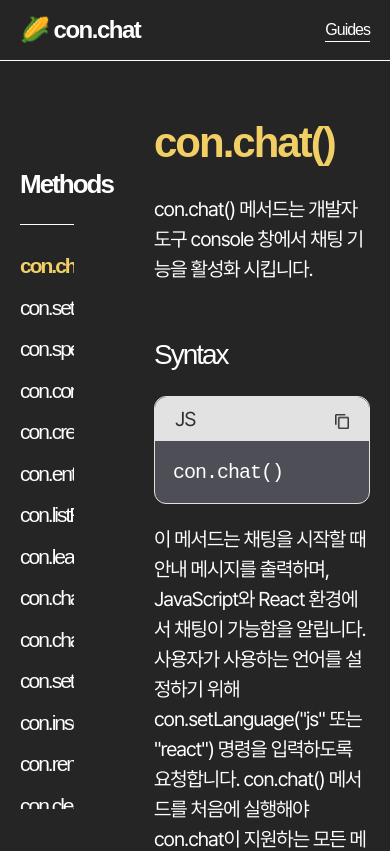
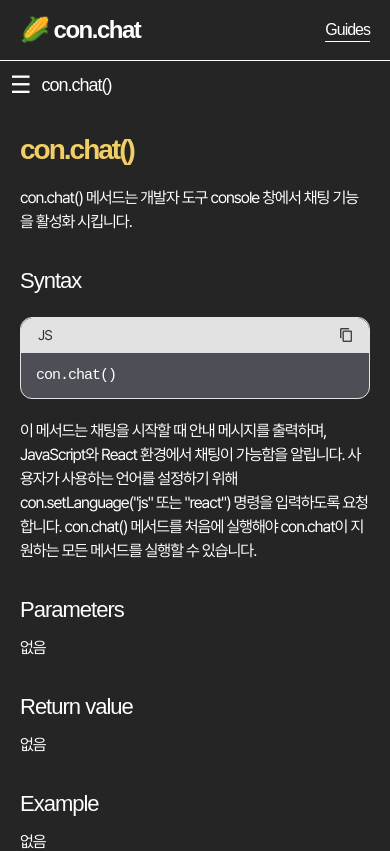
Before and after one commit to Team-conchat/con.chat-guide, a React (Vite) app: page /guides/chat in a window 390 px wide. Shown: the top 851 px of the page. Built offline with nearby package versions, Linux system fonts and the light colour scheme; a web font is replaced by a local one.

Commit message:
Design: Guides 화면 반응형 레이아웃 수정
- Guides
- Callout
- GuideContent
- CodeSnippet
- GuideSection
- Sidebar

```diff
--- a/src/components/Callout/style.scss
+++ b/src/components/Callout/style.scss
@@ -1,3 +1,5 @@
+@use '../../styles/mixin' as mixin;
+
 .callout {
   display: flex;
   padding: 15px;
@@ -15,3 +17,17 @@
     color: var(--black);
   }
 }
+
+@include mixin.tablet {
+  .callout {
+    padding: 10px 13px;
+
+    .callout-icon {
+      font-size: 1.2em;
+    }
+
+    .callout-content {
+      font-size: 1.4rem;
+    }
+  }
+}
--- a/src/components/CodeSnippet/style.scss
+++ b/src/components/CodeSnippet/style.scss
@@ -15,6 +15,11 @@
     border-radius: 12px 12px 0 0;
     background-color: #e2e2e2;
 
+    @include mixin.tablet {
+      padding: 2px 12px;
+      font-size: 1.4rem;
+    }
+
     .language-name {
       padding: 5px;
       font-size: 1em;
@@ -31,6 +36,10 @@
 
         img {
           width: 14px;
+
+          @include mixin.tablet {
+            width: 12px;
+          }
         }
       }
 
@@ -58,5 +67,10 @@
 
   pre {
     padding: 15px 18px;
+
+    @include mixin.tablet {
+      padding: 10px 15px;
+      font-size: 1.5rem;
+    }
   }
 }
--- a/src/components/GuideContent/style.scss
+++ b/src/components/GuideContent/style.scss
@@ -11,5 +11,15 @@
       margin: 20px 0;
       font-size: 2rem;
     }
+
+    @include mixin.tablet {
+      overflow: auto;
+      font-size: 2.8rem;
+
+      & + .section-content {
+        margin: 15px 0;
+        font-size: 1.6rem;
+      }
+    }
   }
 }
--- a/src/components/GuideSection/style.scss
+++ b/src/components/GuideSection/style.scss
@@ -6,6 +6,7 @@
   .title-section {
     @include mixin.font-faktum;
     margin-top: 20px;
+    letter-spacing: -0.1rem;
     font-size: 2.8rem;
   }
 
@@ -75,3 +76,30 @@
     vertical-align: middle;
   }
 }
+
+@include mixin.tablet {
+  .guide-section {
+    margin: 30px 0;
+
+    .title-section {
+      font-size: 2.2rem;
+      margin-bottom: 10px;
+    }
+
+    .section-content {
+      margin-bottom: 30px;
+      font-size: 1.6rem;
+
+      dl {
+        dt {
+          margin-bottom: 20px;
+        }
+      }
+
+      .tag-code {
+        padding: 2px 5px 1px;
+        font-size: 1.4rem;
+      }
+    }
+  }
+}
--- a/src/components/Sidebar/index.jsx
+++ b/src/components/Sidebar/index.jsx
@@ -3,9 +3,16 @@
 
 import './style.scss';
 
-function Sidebar({ title, items, activePath }) {
+function Sidebar({
+  title,
+  items,
+  activePath,
+  className,
+  onItemClick,
+  onClose,
+}) {
   return (
-    <aside className="sidebar">
+    <aside className={`sidebar ${className}`}>
       <div className="sidebar-title">{title}</div>
       <ul className="sidebar-menu">
         {items.map((item) => (
@@ -13,10 +20,20 @@
             key={item.id}
             className={`item-menu ${activePath === item.path ? 'is-active' : ''}`}
           >
-            <Link to={item.path}>{item.title}</Link>
+            <Link to={item.path} onClick={() => onItemClick(item.path)}>
+              {item.title}
+            </Link>
           </li>
         ))}
       </ul>
+      <button
+        type="button"
+        className="btn-close-sidebar-mobile"
+        onClick={onClose}
+        aria-label="사이드바 닫기"
+      >
+        &times;
+      </button>
     </aside>
   );
 }
@@ -31,6 +48,9 @@
     }),
   ).isRequired,
   activePath: PropTypes.string.isRequired,
+  className: PropTypes.string,
+  onItemClick: PropTypes.func,
+  onClose: PropTypes.func.isRequired,
 };
 
 export default Sidebar;
--- a/src/components/Sidebar/style.scss
+++ b/src/components/Sidebar/style.scss
@@ -13,6 +13,8 @@
     padding: 20px 0;
 
     .item-menu {
+      border-bottom: 1px solid rgba(255, 255, 255, 0.2);
+
       &.is-active {
         font-weight: 700;
         color: var(--primary);
@@ -21,9 +23,46 @@
       a {
         @include mixin.font-faktum;
         display: block;
-        padding: 5px 0;
+        padding: 14px 0;
         font-size: 2.1rem;
       }
     }
   }
+
+  .btn-close-sidebar-mobile {
+    display: none;
+    position: absolute;
+    right: 10px;
+    top: 19px;
+    padding-left: 10px;
+    padding-right: 10px;
+    font-size: 36px;
+    color: var(--white);
+  }
 }
+
+@include mixin.tablet {
+  .sidebar {
+    .sidebar-title {
+      font-size: 2.2rem;
+    }
+
+    .sidebar-menu {
+      .item-menu {
+        a {
+          padding: 12px 0;
+          letter-spacing: -0.1rem;
+          font-size: 1.9rem;
+        }
+      }
+    }
+
+    &.open {
+      transform: translateX(0);
+    }
+
+    .btn-close-sidebar-mobile {
+      display: block;
+    }
+  }
+}
--- a/src/pages/Guides/index.jsx
+++ b/src/pages/Guides/index.jsx
@@ -1,5 +1,5 @@
 import { useState, useEffect } from 'react';
-import { Outlet, useLocation } from 'react-router-dom';
+import { Outlet, useLocation, useNavigate } from 'react-router-dom';
 
 import Sidebar from '../../components/Sidebar';
 
@@ -9,26 +9,72 @@
 
 function Guides() {
   const location = useLocation();
+  const navigate = useNavigate();
   const [activePath, setActivePath] = useState('/chat');
+  const [isSidebarOpen, setIsSidebarOpen] = useState(false);
+  const [activeMethodTitle, setActiveMethodTitle] = useState('');
 
   useEffect(() => {
     if (location.pathname !== '/guides') {
       setActivePath(location.pathname);
+      const activeMethod = PATH_OF_METHODS.find(
+        (method) => method.path === location.pathname,
+      );
+      setActiveMethodTitle(activeMethod ? activeMethod.title : '');
     }
   }, [location]);
 
+  useEffect(() => {
+    // Prevent scrolling on the main content when sidebar is open
+    document.body.style.overflow = isSidebarOpen ? 'hidden' : 'auto';
+    return () => {
+      document.body.style.overflow = 'auto';
+    };
+  }, [isSidebarOpen]);
+
+  const toggleSidebar = () => {
+    setIsSidebarOpen(!isSidebarOpen);
+  };
+
+  const handleMenuItemClick = (path) => {
+    navigate(path);
+    setIsSidebarOpen(false);
+  };
+
   return (
     <div className="page-guides">
+      <div className="sub-header-mobile">
+        <button
+          type="button"
+          onClick={toggleSidebar}
+          className="btn-toggle-sidebar"
+        >
+          ☰
+        </button>
+        <h2 className="method-title">{activeMethodTitle}</h2>
+      </div>
       <div className="inner">
         <Sidebar
           title="Methods"
           items={PATH_OF_METHODS}
           activePath={activePath}
+          onItemClick={handleMenuItemClick}
+          onClose={toggleSidebar}
+          className={isSidebarOpen ? 'open' : ''}
         />
         <div className="content">
           <Outlet />
         </div>
       </div>
+      {isSidebarOpen && (
+        <button
+          type="button"
+          className="sidebar-dim"
+          onClick={toggleSidebar}
+          aria-label="사이드바 닫기"
+          tabIndex={0}
+        />
+      )}
     </div>
   );
 }
--- a/src/pages/Guides/style.scss
+++ b/src/pages/Guides/style.scss
@@ -2,6 +2,41 @@
 
 .page-guides {
   min-height: 100vh;
+
+  @include mixin.tablet {
+    min-height: auto;
+  }
+
+  .sub-header-mobile {
+    display: none;
+    z-index: 20;
+    position: sticky;
+    top: 61px;
+    padding: 10px;
+    background-color: var(--layout-bg-color);
+    color: var(--white);
+
+    .btn-toggle-sidebar {
+      border: none;
+      font-size: 24px;
+      background: none;
+      color: var(--white);
+      cursor: pointer;
+    }
+
+    .method-title {
+      @include mixin.font-faktum;
+      margin: 0;
+      letter-spacing: -0.1rem;
+      font-size: 1.8rem;
+      margin-left: 10px;
+    }
+
+    @include mixin.tablet {
+      display: flex;
+      align-items: center;
+    }
+  }
 
   .inner {
     display: grid;
@@ -9,10 +44,20 @@
     grid-template-columns: minmax(0, 0.5fr) minmax(0, 2fr);
     position: relative;
     min-height: 100vh;
+
+    @include mixin.tablet {
+      display: block;
+      min-height: auto;
+      gap: 0;
+    }
   }
 
   .guide-content {
     padding-top: 50px;
+
+    @include mixin.tablet {
+      padding: 20px 0;
+    }
   }
 
   .sidebar {
@@ -31,5 +76,53 @@
         display: none;
       }
     }
+
+    @include mixin.tablet {
+      z-index: 30;
+      position: fixed;
+      top: 0;
+      left: 0;
+      height: 100%;
+      width: 80%;
+      padding: 20px;
+      box-sizing: border-box;
+      transform: translateX(-100%);
+      transition: transform 0.3s ease-in-out;
+      background-color: var(--layout-bg-color);
+
+      .sidebar-menu {
+        padding: 0;
+        height: calc(100% - 59px);
+      }
+    }
+  }
+
+  .sidebar-dim {
+    display: none;
+
+    @include mixin.tablet {
+      display: none;
+      position: fixed;
+      top: 0;
+      left: 0;
+      right: 0;
+      bottom: 0;
+      background-color: rgba(0, 0, 0, 0.5);
+      z-index: 25;
+    }
+  }
+
+  @include mixin.tablet {
+    .sidebar {
+      &.open {
+        transform: translateX(0);
+      }
+    }
+    .sidebar-dim {
+      display: block;
+    }
+    .content {
+      overflow: hidden;
+    }
   }
 }
```
